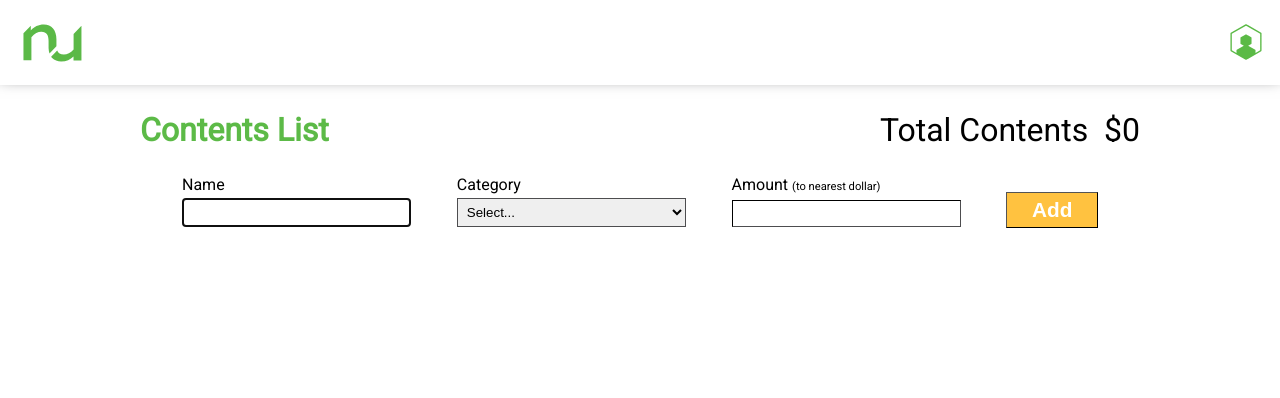
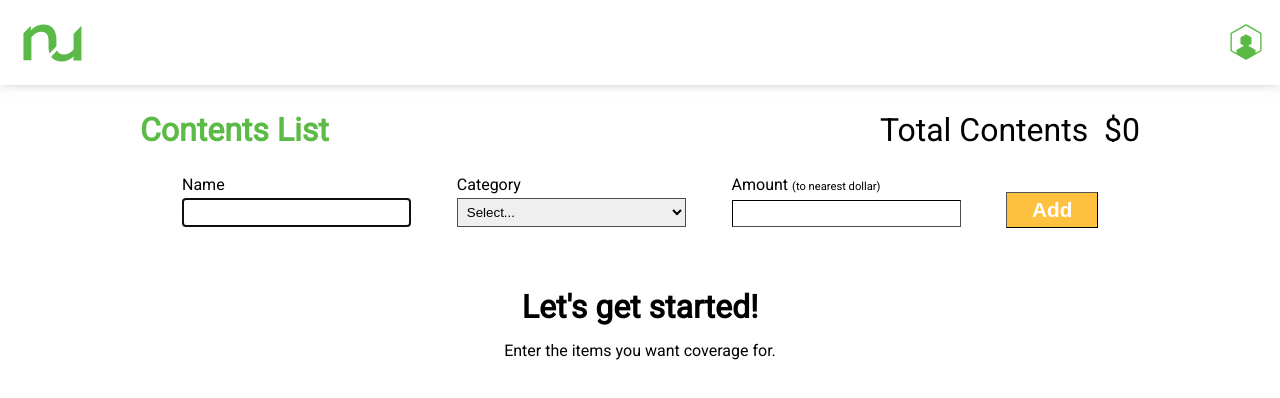
Before and after one commit to kenadian/contents-list, a React (Create React App) app: page / in a window 1280 px wide. Shown: the top 398 px of the page. Built offline with nearby package versions, Linux system fonts and the light colour scheme.

Commit message:
Add a initial message that shows when no items entered.

```diff
--- a/src/App.css
+++ b/src/App.css
@@ -255,7 +255,9 @@ body {
   align-items: center;
   width: 100vw;
 }
-
+.list-start-message {
+  text-align: center;
+}
 .contents-list {
   margin-bottom: 20px;
 }
--- a/src/components/list.js
+++ b/src/components/list.js
@@ -10,6 +10,15 @@ class ItemList extends Component {
   };
 
   render() {
+    if (this.props.categoryItems.length === 0) {
+      return (
+        <div className="list-start-message">
+          <h1>Let's get started!</h1>
+          <p>Enter the items you want coverage for.</p>
+        </div>
+      );
+    }
+
     return this.props.categoryIds.map(id => {
       return (
         <div className="contents-list" key={id}>
```
